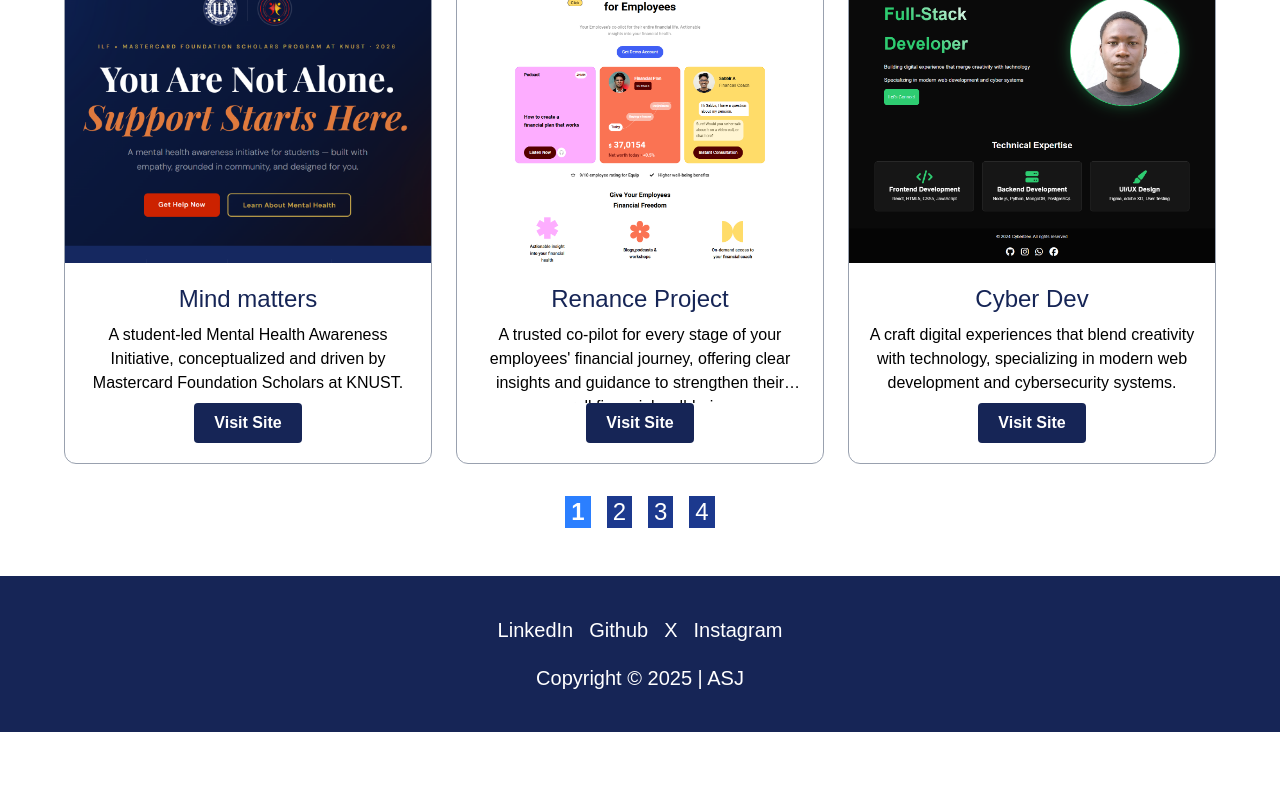
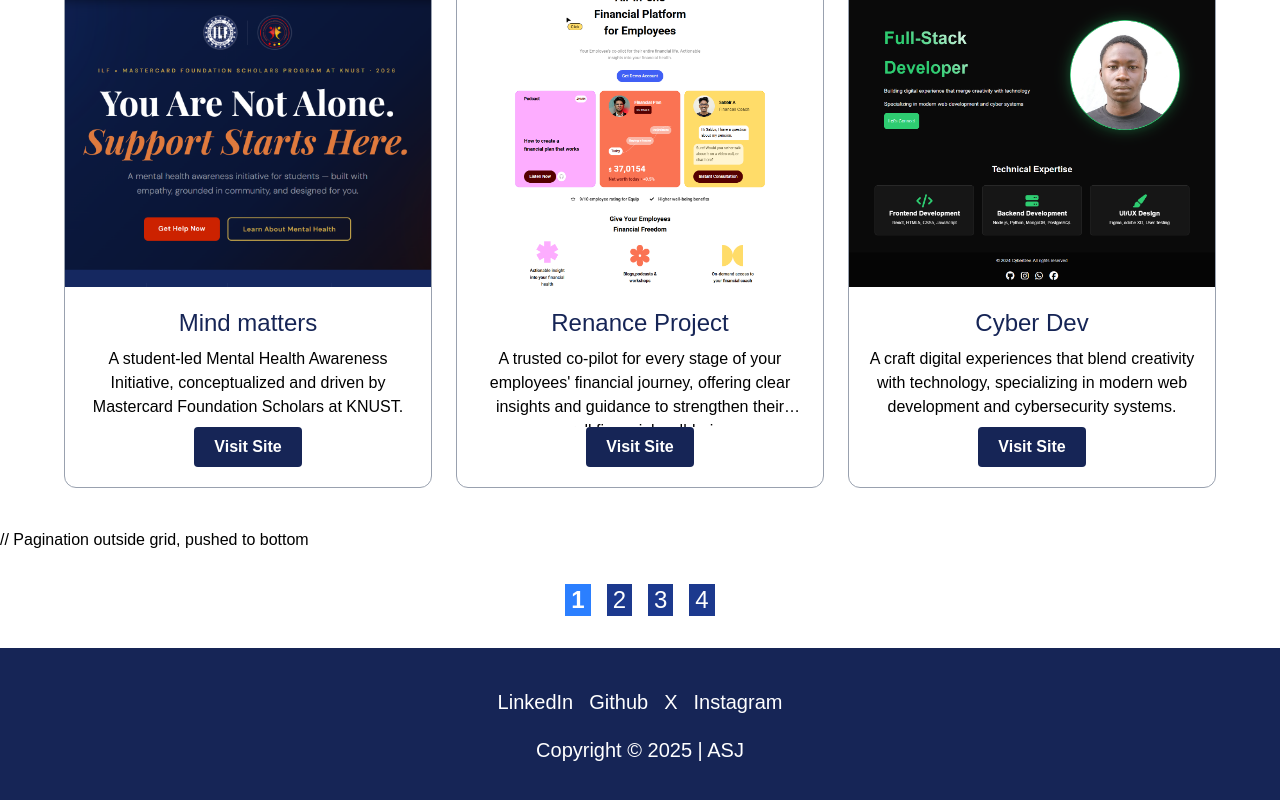
Before and after one commit to ASJ-git/Deployed, a React (Vite) app: page / in a window 1280 px wide. Shown: the part 1124-1924 px from the top of the page. Before the commit the page ends 1856 px from the top, so only its background shows below. Built offline with nearby package versions, Linux system fonts and the light colour scheme.

Commit message:
pagination on footer

```diff
--- a/src/Components/Showcase.jsx
+++ b/src/Components/Showcase.jsx
@@ -9,6 +9,8 @@
   const firstPage = lastPage - postsPerPage;
   const currentPost = websites.slice(firstPage, lastPage);
   return (
+    <div className="flex flex-col">
+      // Grid
       <div
         id="showcase"
         className="grid lg:grid-cols-3 md:grid-cols-2 gap-6 w-[90%] max-w-[1366px] mx-auto pb-10 pt-20"
@@ -22,7 +24,9 @@
             websiteLink={website.websiteLink}
           />
         ))}
-      <div className="lg:col-span-3 md:col-span-2 col-span-1 flex flex-wrap justify-center gap-2">
+      </div>
+      // Pagination outside grid, pushed to bottom
+      <div className="mt-auto py-6 flex justify-center">
         <Pagination
           totalPosts={websites.length}
           postsPerPage={postsPerPage}
@@ -30,6 +34,7 @@
           currentPage={currentPage}
         />
       </div>
+
     </div>
   );
 };
```
Lines whose indentation alone changed are shown as unchanged.
